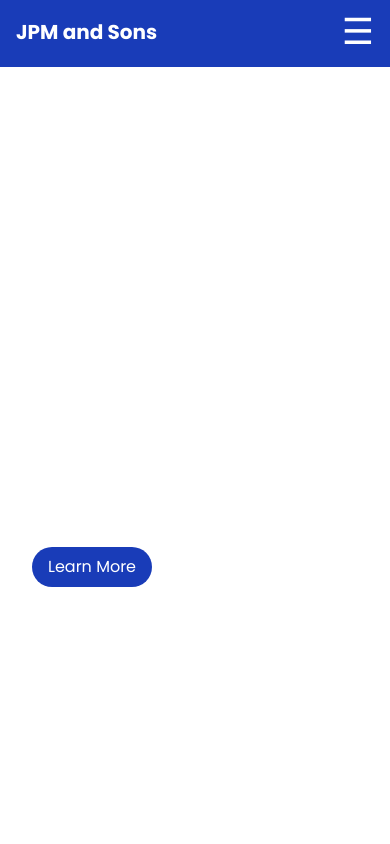
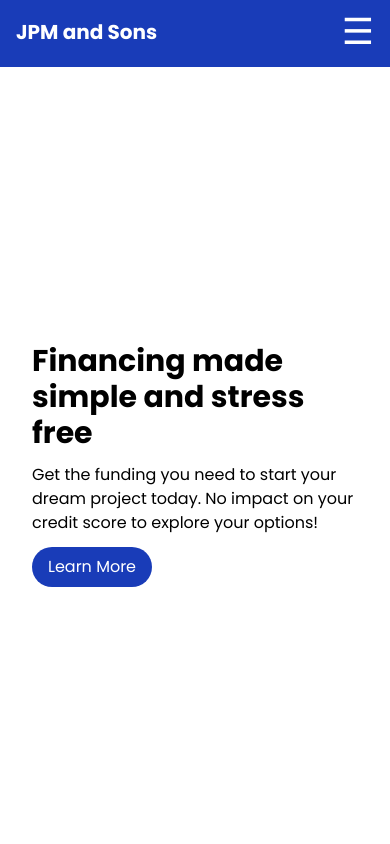
Before and after one commit to TonyRodriguez24/untitled-project, a Next.js app: page /financing in a window 390 px wide. Shown: the top 844 px of the page. Built offline with nearby package versions, Linux system fonts and the light colour scheme.

Commit message:
financing hero header fix

```diff
--- a/src/app/financing/page.jsx
+++ b/src/app/financing/page.jsx
@@ -17,6 +17,7 @@ export default function Financing() {
         imageWrapperClassName="bg-amber-400 rounded-2xl flex justify-center items-center mx-auto max-w-xl w-full aspect-[4/3] p-4 px-20"
         imageClassName="w-full h-auto object-cover"
         customBackground=""
+        customTextColor = "text-black"
       />
 
       {/* Why Choose Hearth Section */}
--- a/src/components/ContactForm.jsx
+++ b/src/components/ContactForm.jsx
@@ -49,7 +49,7 @@ export default function ContactForm() {
 
   return (
     <>
-      <div className="w-full flex justify-center">
+      <div className="w-full flex justify-center py-3 lg:py-0">
         {isSubmitted ? (
           <div className="bg-green-800 p-10 rounded-2xl">
             Thank you, your form has successfully been submitted
--- a/src/components/home-page/HeroHeader.jsx
+++ b/src/components/home-page/HeroHeader.jsx
@@ -11,7 +11,8 @@ export default function HeroHeader({
   imageWrapperClassName = "",
   imageClassName = "",
   customBackground = "",
-  customOverlay = ""
+  customOverlay = "",
+  customTextColor = ""
 }) {
   return (
     <div className="w-full flex justify-center sm:px-8 lg:px-10">
@@ -24,7 +25,7 @@ export default function HeroHeader({
           <div className= {`${customOverlay}`}/>
 
           {/* Content */}
-          <div className="flex flex-col p-5 lg:p-0 gap-3 lg:gap-5 relative z-10">
+          <div className={`flex flex-col p-5 ${customTextColor} lg:p-0 gap-3 lg:gap-5 relative z-10`}>
             <h1 className="text-3xl xl:text-5xl md:text-black dark:text-white font-extrabold select-none">
               {title}
             </h1>
```
